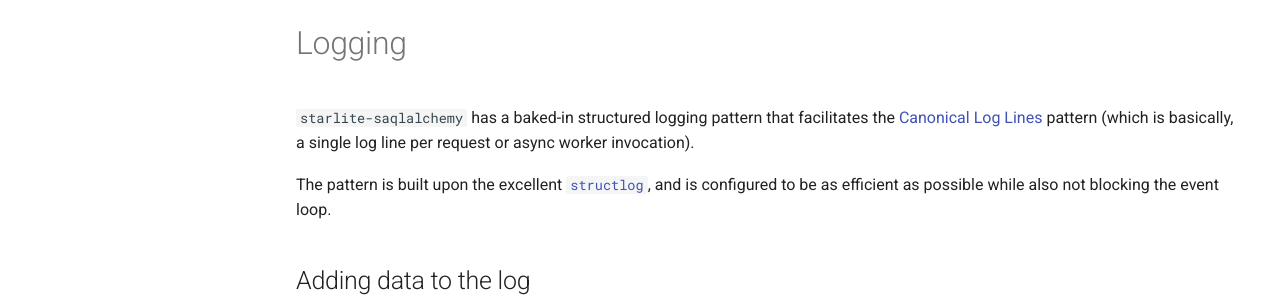
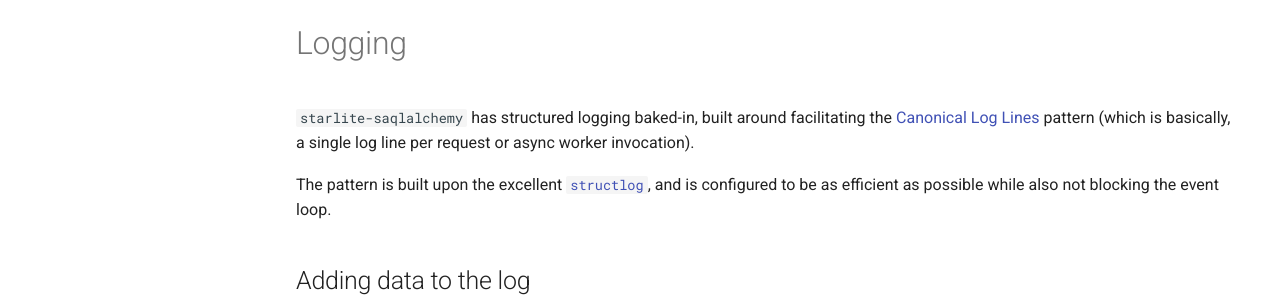
Before and after one commit to topsport-com-au/starlite-saqlalchemy, an MkDocs documentation site: the page built from docs/logging.md, in a window 1280 px wide and 900 px high. Shown: the part 123-423 px from the top of the window. Built offline with MkDocs 1.6.1 and Material for MkDocs 9.7.7, drawn with Linux system fonts in a browser that asks for light colours; comment, search, counter and statistics services are not loaded; the version menu is left out.

Commit message:
Update docs/logging.md

```diff
--- a/docs/logging.md
+++ b/docs/logging.md
@@ -1,6 +1,6 @@
 # Logging
 
-`starlite-saqlalchemy` has a baked-in structured logging pattern that facilitates the
+`starlite-saqlalchemy` has structured logging baked-in, built around facilitating the
 [Canonical Log Lines](https://brandur.org/canonical-log-lines) pattern (which is basically, a
 single log line per request or async worker invocation).
 
```
